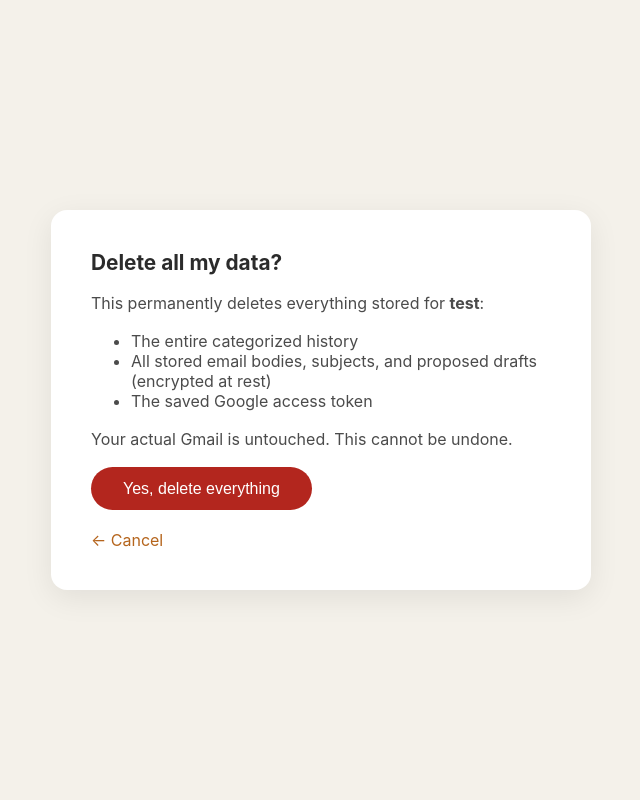
After one commit to dflewell/dflewell, a Flask app: page /delete in a window 1280 px wide. The commit adds this page. Shown: the whole page, without its empty margins (319-959 px from the left). Run offline with Flask 3, Linux system fonts and the light colour scheme.

Commit message:
Email triage: default to Haiku 4.5, add one-click data deletion
- TRIAGE_MODEL defaults to claude-haiku-4-5 (cheap/fast for sorting); switch
  to Sonnet 4.6 / Opus 4.8 via env var if categorization quality lags
- /delete route + confirm page: removes per-exec DB file and OAuth token,
  backing the deletion promise in governance/DATA_HANDLING.md
- Delete link surfaced on the start page

```diff
--- a/email-triage/app.py
+++ b/email-triage/app.py
@@ -85,6 +85,23 @@ def summary():
     )
 
 
+@app.route("/delete", methods=["GET", "POST"])
+def delete():
+    """One-click delete of all stored data for this exec. GET shows a confirm
+    page; POST performs it (DB file + OAuth token). See governance/DATA_HANDLING.md."""
+    if request.method == "GET":
+        return render_template("delete.html", exec_id=config.EXEC_ID, done=None)
+
+    result = store.delete_all_data()
+    token_removed = gmail_client.remove_credentials()
+    session.pop("last_summary", None)
+    return render_template(
+        "delete.html",
+        exec_id=config.EXEC_ID,
+        done={"removed": result["removed"], "token_removed": token_removed},
+    )
+
+
 if __name__ == "__main__":
     store.init_db()
     app.run(host="127.0.0.1", port=5000, debug=True)
--- /dev/null
+++ b/email-triage/templates/delete.html
@@ -0,0 +1,56 @@
+<!doctype html>
+<html lang="en">
+<head>
+  <meta charset="utf-8">
+  <meta name="viewport" content="width=device-width, initial-scale=1">
+  <title>Delete my data</title>
+  <style>
+    body { font-family: -apple-system, system-ui, sans-serif; background: #f4f1ea;
+           color: #2b2b2b; display: grid; place-items: center; min-height: 100vh; margin: 0; }
+    .card { background: #fff; padding: 2.5rem; border-radius: 16px; max-width: 460px;
+            box-shadow: 0 8px 30px rgba(0,0,0,.08); }
+    h1 { font-size: 1.3rem; margin-top: 0; }
+    p { color: #4b4b4b; line-height: 1.5; }
+    ul { color: #4b4b4b; }
+    .btn { background: #b5651d; color: #fff; border: none; font-size: 1rem;
+           padding: .8rem 2rem; border-radius: 999px; cursor: pointer; }
+    .btn.danger { background: #b3261e; }
+    .btn.danger:hover { background: #8a1c12; }
+    a.back { color: #b5651d; text-decoration: none; display: inline-block; margin-top: 1.25rem; }
+    .ok { background: #e6f4ea; color: #2e7d4f; padding: 1rem; border-radius: 10px; }
+    code { background: #efe9dd; padding: .1rem .35rem; border-radius: 4px; font-size: .85rem; }
+  </style>
+</head>
+<body>
+  <div class="card">
+    {% if done %}
+      <h1>Done — your data is deleted</h1>
+      <div class="ok">
+        {% if done.removed %}
+          Removed: {% for f in done.removed %}<code>{{ f }}</code>{% endfor %}.
+        {% else %}
+          No stored database was found (already clean).
+        {% endif %}
+        <br>OAuth token removed: <strong>{{ 'yes' if done.token_removed else 'none found' }}</strong>.
+      </div>
+      <p>The categorized history and stored email bodies for <strong>{{ exec_id }}</strong> are gone.
+         For complete assurance you can also revoke access in your Google Account &rarr;
+         <em>Security &rarr; Third-party access</em>.</p>
+      <a class="back" href="{{ url_for('index') }}">&larr; Back to start</a>
+    {% else %}
+      <h1>Delete all my data?</h1>
+      <p>This permanently deletes everything stored for <strong>{{ exec_id }}</strong>:</p>
+      <ul>
+        <li>The entire categorized history</li>
+        <li>All stored email bodies, subjects, and proposed drafts (encrypted at rest)</li>
+        <li>The saved Google access token</li>
+      </ul>
+      <p>Your actual Gmail is untouched. This cannot be undone.</p>
+      <form method="post">
+        <button class="btn danger" type="submit">Yes, delete everything</button>
+      </form>
+      <a class="back" href="{{ url_for('index') }}">&larr; Cancel</a>
+    {% endif %}
+  </div>
+</body>
+</html>
--- a/email-triage/templates/index.html
+++ b/email-triage/templates/index.html
@@ -39,6 +39,7 @@
       {% if not authed %}You'll approve Google access once.{% endif %}
       Nothing is sent or moved — every action is proposed for your review.
     </p>
+    <p class="promise"><a href="{{ url_for('delete') }}" style="color:#b3261e;">Delete all my data</a></p>
   </div>
 </body>
 </html>
```
Also changed, not shown: email-triage/config.py (+4 -3 lines), email-triage/triage/gmail_client.py (+11 -0 lines), email-triage/triage/store.py (+11 -0 lines), memory/project-email-triage.md (+4 -2 lines), 1 other file.
